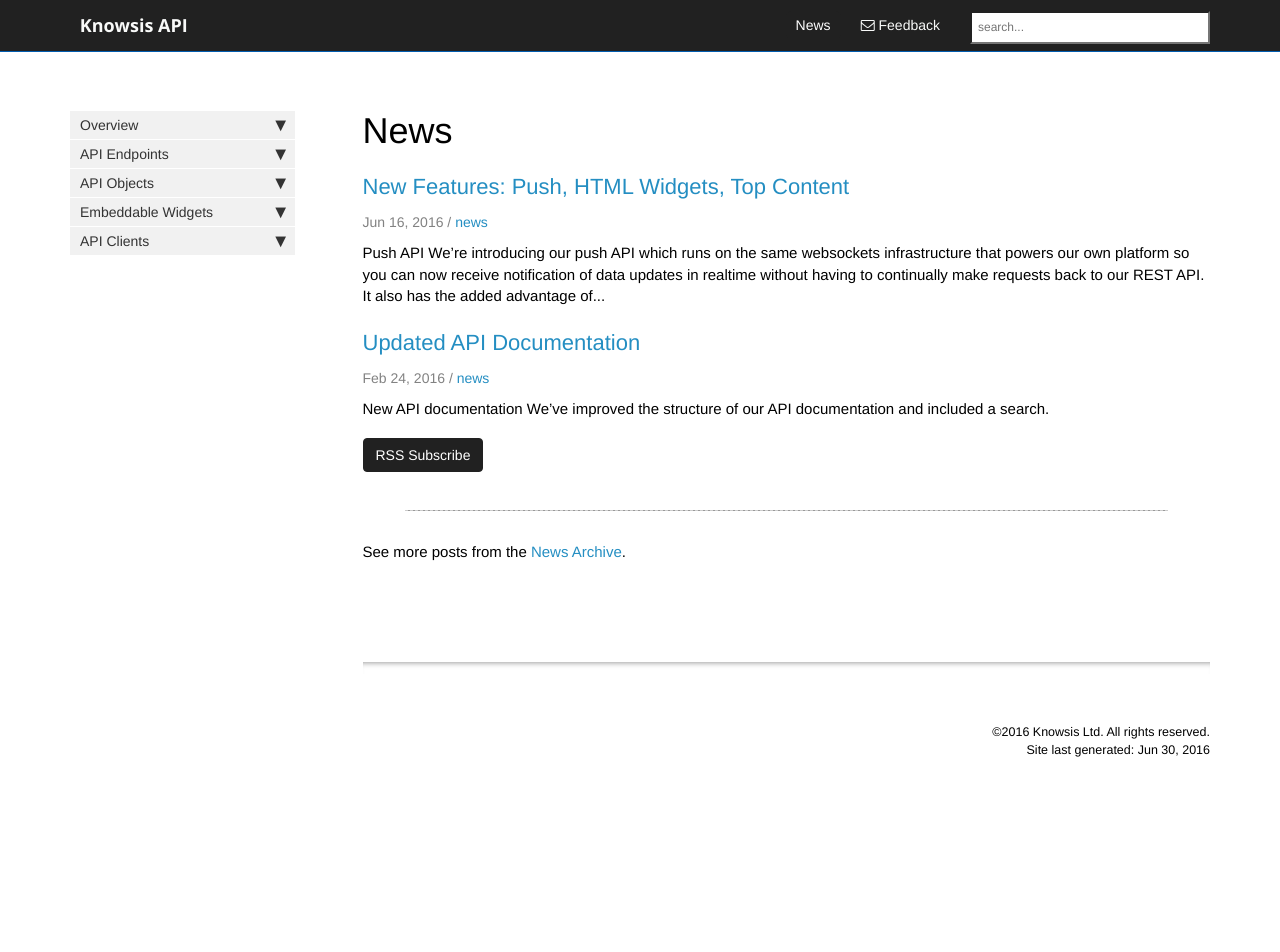
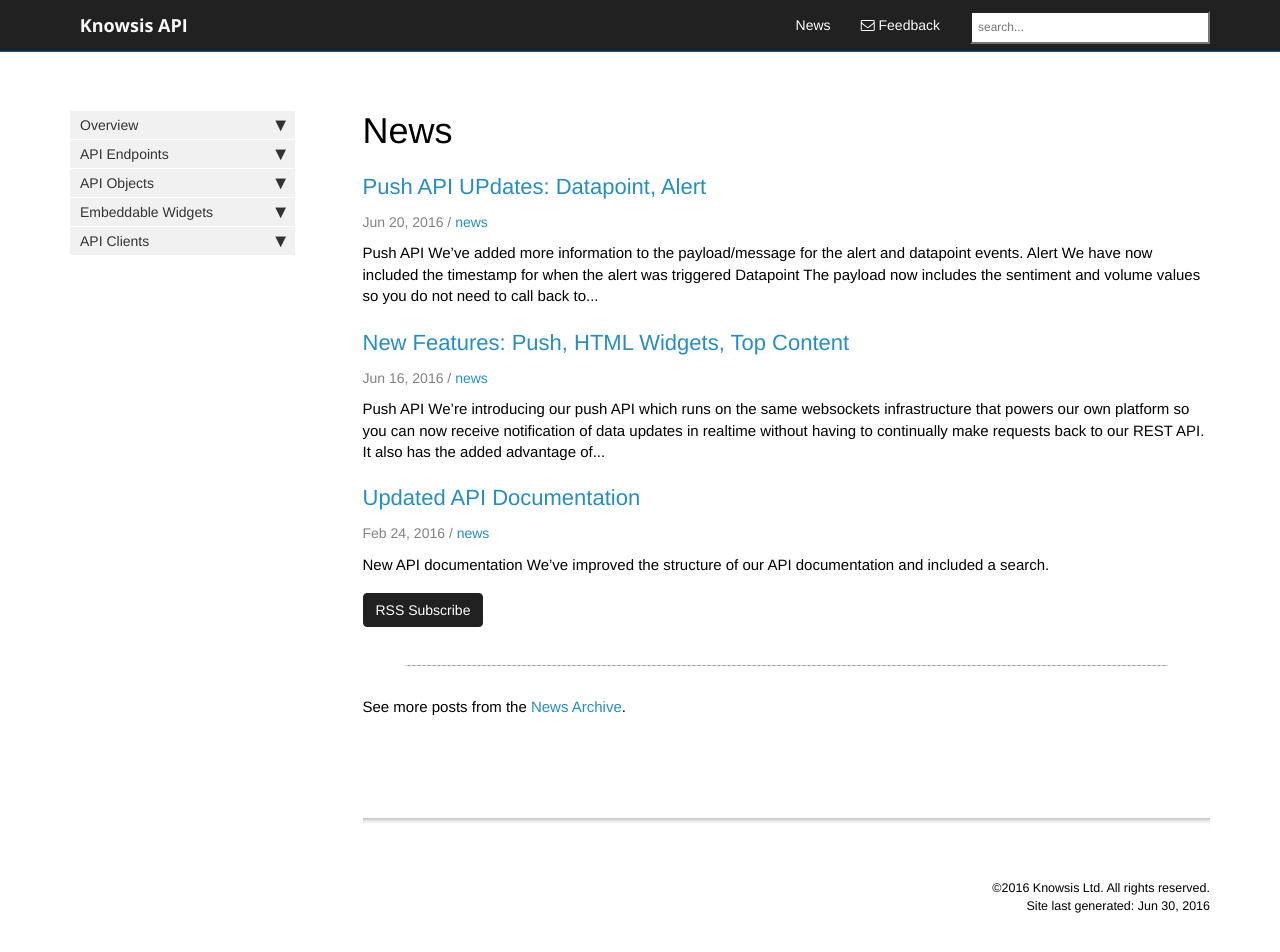
Before and after one commit to knowsis/knowsis.github.io, a Jekyll site: the page built from news/news.html, in a window 1280 px wide and 965 px high. Shown: the top 952 px of the window. Built offline with Jekyll 4.4.1, drawn with Linux system fonts in a browser that asks for light colours; nearby versions of some CDN libraries; comment, search, counter and statistics services are not loaded.

Commit message:
added info on sentiment and volume values. Added sentiment and volume to the push API datapoint event and teh trigger timestamp to the alert events. Added new post referring to the changes to the push API changes.

````diff
--- /dev/null
+++ b/_posts/2016-06-20-push-updates.md
@@ -0,0 +1,18 @@
+---
+title:  "Push API UPdates: Datapoint, Alert"
+categories: documentation
+permalink: /2016-06-20/push-api-updates/
+tags: [news]
+---
+
+## Push API
+
+We've added more information to the payload/message for the alert and datapoint events.
+
+### Alert
+
+We have now included the timestamp for when the alert was triggered
+
+### Datapoint
+
+The payload now includes the sentiment and volume values so you do not need to call back to the REST API.
--- a/api/api-asset-sentiment.md
+++ b/api/api-asset-sentiment.md
@@ -67,3 +67,29 @@
   ]
 }
 ```
+
+
+## Sentiment & Volume Values
+
+We are able to deliver different sentiment and volume values depending on the account set up. Speak to your API account manager to discuss the best option for your use case.
+
+### Simple Sentiment
+
+We can provide sentiment as a simple range of values (Very Negative, Negative, Neutral, Postive and Very Postive). This is delivered as an integer value from 0-4 respectively.
+
+### Simple Volume
+
+We can provide volume as a simple range of values (Very Low, Low, Normal, high and Very High). This is delivered as an integer value from 0-4 respectively.
+
+
+### Normalised Volume
+
+We are also able to return the current daily volume as a value that has been normalised in comparison to a historic window of volume. This is a decimal value ranging from 0 upwards.
+
+A value of 0.25 is a quarter of the expected daily volume for this particular asset.
+A value of 1.0 is equivalent ot the expected value for this particular asset.
+A value of 2.0 is twice the expected value for this particular asset.
+
+### Raw Counts
+
+We can also provide raw tweet counts, which are the absolute counts of positive, negative and neutral tweets.
--- a/api/api-websockets.md
+++ b/api/api-websockets.md
@@ -30,11 +30,12 @@
 
 ### anomaly_alert_triggered
 
-The anomaly_alert_triggered event will be sent out whenever an anomaly alert for the asset is raised. The payload of the alert will be the alert identifier.
+The anomaly_alert_triggered event will be sent out whenever an anomaly alert for the asset is raised. The payload of the alert will be the alert identifier and the datetime for when the alert was triggered.
 
 ```javascript
 {
     'alert_id': '57602570f3d4f757039a14ef'
+    'trigger_time': "2016-06-02T14:57:56"
 }
 ```
 
@@ -56,11 +57,14 @@
 
 ### datapoint
 
-A datapoint event will be sent out whenever the normalised volume and/or sentiment for the asset has changed. At the moment the payload of this message will be empty and will rely on you making your own call back to our [asset_sentiment](/api-asset-sentiment/) endpoint to retrieve the updated sentiment & volume.
+A datapoint event will be sent out whenever the normalised volume and/or sentiment for the asset has changed. The payload of this message will be the sentiment ([simple](/api-asset-sentiment/#simple-sentiment)) & volume ([normalised](/api-asset-sentiment/#normalised-volume)).
 
 
 ```javascript
-{}
+{
+    'sentiment': 2,
+    'volume': 2.1
+}
 ```
 
 ### tweets
````
